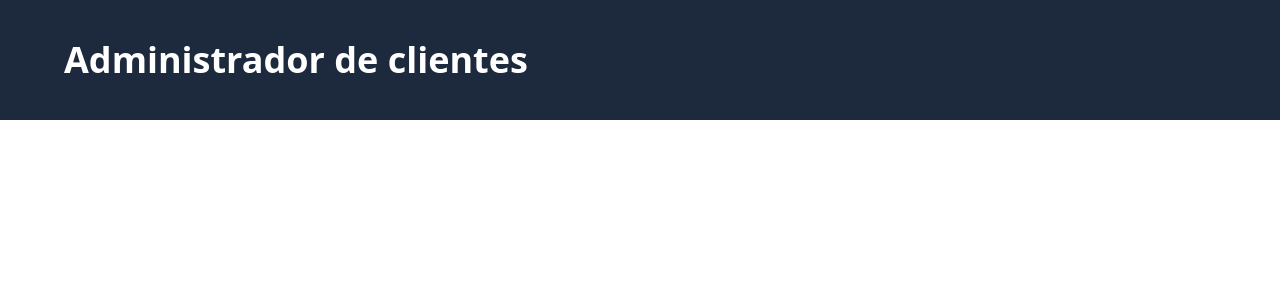
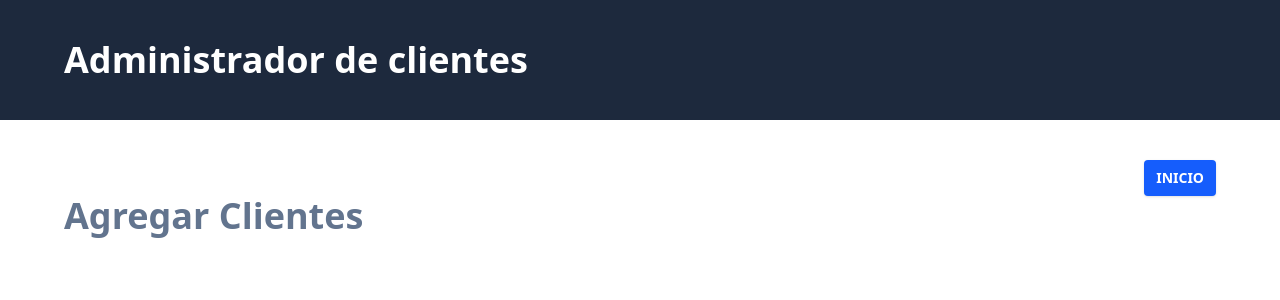
Before and after one commit to anderson2002y/client-vue, a Vue app: page /agregar-cliente in a window 1280 px wide. Shown: the top 300 px of the page. Built offline with nearby package versions, Linux system fonts and the light colour scheme.

Commit message:
git commit -m "feat(router): create component using RouterLink

```diff
--- /dev/null
+++ b/src/components/UI/RouterLink.vue
@@ -0,0 +1,20 @@
+<script setup>
+  import { RouterLink } from 'vue-router';
+
+  defineProps({
+    to: {
+      type: String
+    }
+  });
+
+</script>
+
+<template>
+
+  <RouterLink
+    :to="{ name: to}"
+    class="block md:inline-block rounded bg-blue-600 py-2 px-3 text-white uppercase font-bold text-sm shadow hover:bg-blue-500"
+  > <slot></slot>
+  </RouterLink>
+
+</template>
--- a/src/router/index.js
+++ b/src/router/index.js
@@ -6,8 +6,13 @@
   routes: [
     {
       path: '/',
-      name: 'home',
+      name: 'inicio',
       component: Inicio
+    },
+    {
+      path: '/agregar-cliente',
+      name: 'agregar-cliente',
+      component: () => import('../views/NuevoClienteView.vue')
     },
   ]
 });
--- a/src/views/ClientesView.vue
+++ b/src/views/ClientesView.vue
@@ -1,9 +1,14 @@
 <script setup>
-
+  import  RouterLink  from '../components/UI/RouterLink.vue';
 </script>
 
 <template>
   <div>
+    <div class="flex justify-end">
+      <RouterLink to="agregar-cliente">
+        Agregar Cliente
+      </RouterLink>
+    </div>
     <h1 class="text-4xl font-extrabold text-slate-500">Clientes</h1>
   </div>
 </template>
--- /dev/null
+++ b/src/views/NuevoClienteView.vue
@@ -0,0 +1,14 @@
+<script setup>
+  import  RouterLink  from '../components/UI/RouterLink.vue';
+</script>
+
+<template>
+  <div>
+    <div class="flex justify-end">
+      <RouterLink to="inicio">
+        Inicio
+      </RouterLink>
+    </div>
+    <h1 class="text-4xl font-extrabold text-slate-500">Agregar Clientes</h1>
+  </div>
+</template>
```
